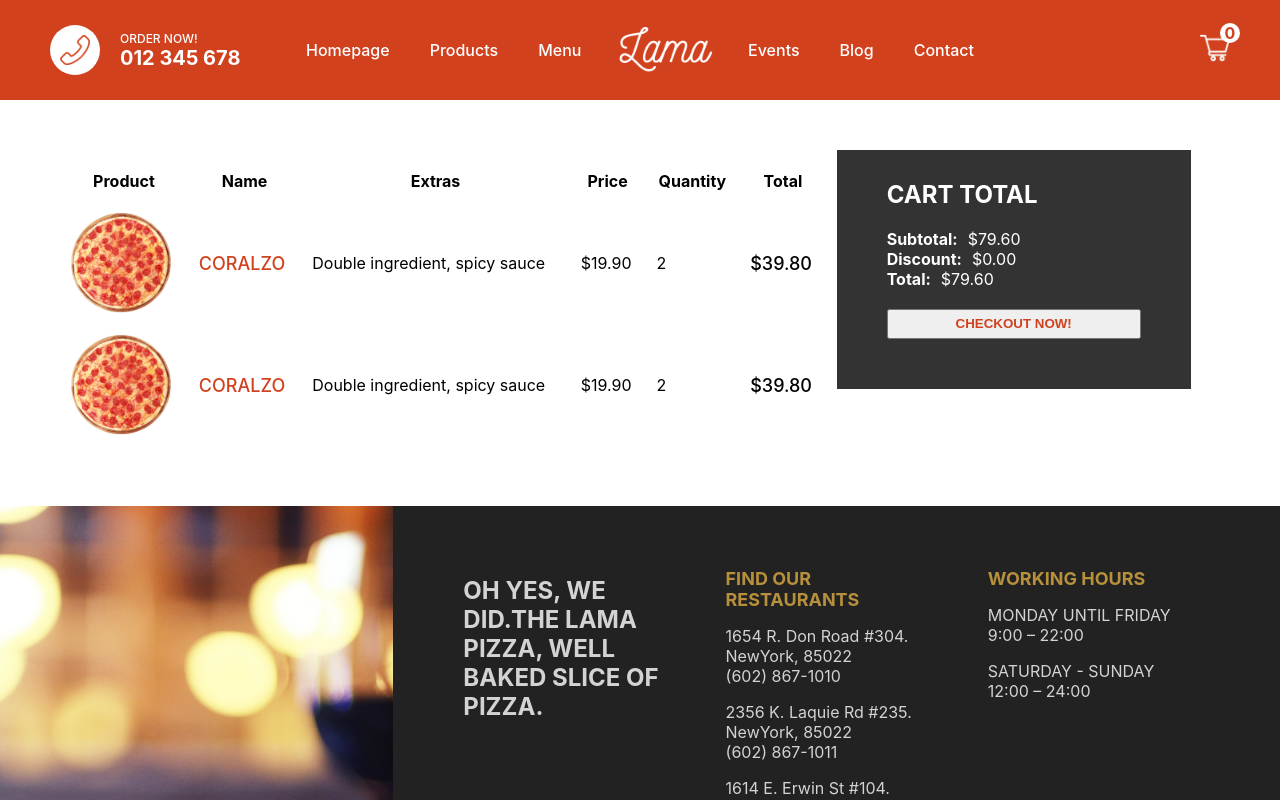
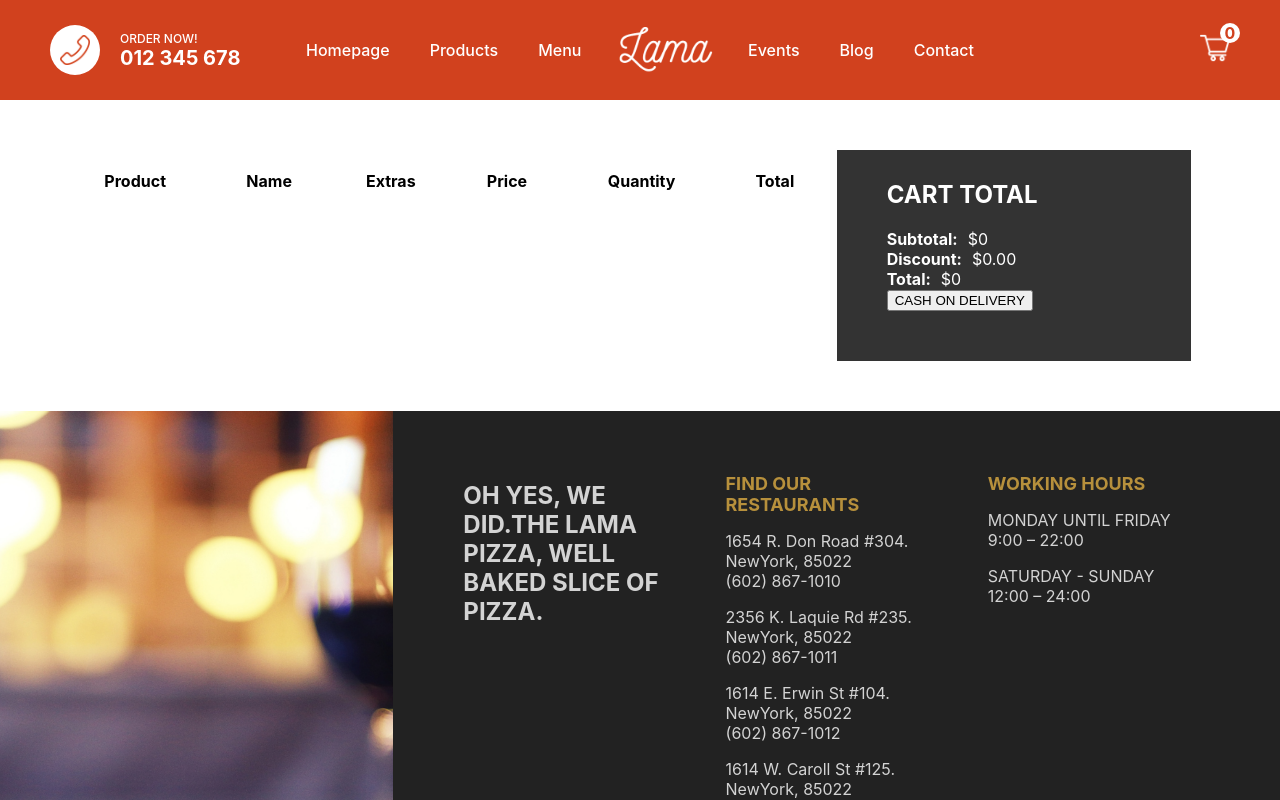
Before and after one commit to sakhawat9/restaurant, a Next.js app: page /cart in a window 1280 px wide. Both pictures are taken after a click on the button "CHECKOUT NOW!". Shown: the top 800 px of the page. Built offline with nearby package versions, Linux system fonts and the light colour scheme.

Commit message:
[ADD] cart

```diff
--- a/components/Navbar.jsx
+++ b/components/Navbar.jsx
@@ -1,4 +1,5 @@
 import Image from "next/image";
+import Link from "next/link";
 import { useSelector } from "react-redux";
 import styles from "../styles/Navbar.module.css";
 
@@ -26,12 +27,14 @@
           <li className={styles.listItem}>Contact</li>
         </ul>
       </div>
-      <div className={styles.item}>
-        <div className={styles.cart}>
-          <Image src="/img/cart.png" alt="" width="30px" height="30px" />
-          <div className={styles.counter}>{quantity}</div>
+      <Link href="/cart" passHref>
+        <div className={styles.item}>
+          <div className={styles.cart}>
+            <Image src="/img/cart.png" alt="" width="30px" height="30px" />
+            <div className={styles.counter}>{quantity}</div>
+          </div>
         </div>
-      </div>
+      </Link>
     </div>
   );
 };
--- a/package.json
+++ b/package.json
@@ -9,6 +9,7 @@
     "lint": "next lint"
   },
   "dependencies": {
+    "@paypal/react-paypal-js": "^7.5.1",
     "@reduxjs/toolkit": "^1.7.1",
     "axios": "^0.25.0",
     "mongoose": "^6.1.8",
--- a/pages/cart.jsx
+++ b/pages/cart.jsx
@@ -1,11 +1,100 @@
+/* eslint-disable react-hooks/exhaustive-deps */
+import {
+  PayPalButtons, PayPalScriptProvider, usePayPalScriptReducer
+} from "@paypal/react-paypal-js";
+import axios from "axios";
 import Image from "next/image";
+import { useRouter } from "next/router";
+import { useEffect, useState } from "react";
+import { useDispatch, useSelector } from "react-redux";
+// import OrderDetail from "../components/OrderDetail";
+import { reset } from "../redux/cartSlice";
 import styles from "../styles/Cart.module.css";
 
 const Cart = () => {
+  const cart = useSelector((state) => state.cart);
+  const [open, setOpen] = useState(false);
+  const [cash, setCash] = useState(false);
+  const amount = cart.total;
+  const currency = "USD";
+  const style = { layout: "vertical" };
+  const dispatch = useDispatch();
+  const router = useRouter();
+
+  const createOrder = async (data) => {
+    try {
+      const res = await axios.post("http://localhost:3000/api/orders", data);
+      if (res.status === 201) {
+        dispatch(reset());
+        router.push(`/orders/${res.data._id}`);
+      }
+    } catch (err) {
+      console.log(err);
+    }
+  };
+
+  // Custom component to wrap the PayPalButtons and handle currency changes
+  const ButtonWrapper = ({ currency, showSpinner }) => {
+    // usePayPalScriptReducer can be use only inside children of PayPalScriptProviders
+    // This is the main reason to wrap the PayPalButtons in a new component
+    const [{ options, isPending }, dispatch] = usePayPalScriptReducer();
+
+    useEffect(() => {
+      dispatch({
+        type: "resetOptions",
+        value: {
+          ...options,
+          currency: currency,
+        },
+      });
+    }, [currency, showSpinner]);
+
+    return (
+      <>
+        {showSpinner && isPending && <div className="spinner" />}
+        <PayPalButtons
+          style={style}
+          disabled={false}
+          forceReRender={[amount, currency, style]}
+          fundingSource={undefined}
+          createOrder={(data, actions) => {
+            return actions.order
+              .create({
+                purchase_units: [
+                  {
+                    amount: {
+                      currency_code: currency,
+                      value: amount,
+                    },
+                  },
+                ],
+              })
+              .then((orderId) => {
+                // Your code here after create the order
+                return orderId;
+              });
+          }}
+          onApprove={function (data, actions) {
+            return actions.order.capture().then(function (details) {
+              const shipping = details.purchase_units[0].shipping;
+              createOrder({
+                customer: shipping.name.full_name,
+                address: shipping.address.address_line_1,
+                total: cart.total,
+                method: 1,
+              });
+            });
+          }}
+        />
+      </>
+    );
+  };
+
   return (
     <div className={styles.container}>
       <div className={styles.left}>
         <table className={styles.table}>
+          <tbody>
             <tr className={styles.trTitle}>
               <th>Product</th>
               <th>Name</th>
@@ -14,11 +103,14 @@
               <th>Quantity</th>
               <th>Total</th>
             </tr>
-          <tr className={styles.tr}>
+          </tbody>
+          <tbody>
+            {cart.products.map((product) => (
+              <tr className={styles.tr} key={product._id}>
                 <td>
                   <div className={styles.imgContainer}>
                     <Image
-                  src="/img/pizza.png"
+                      src={product.img}
                       layout="fill"
                       objectFit="cover"
                       alt=""
@@ -26,69 +118,71 @@
                   </div>
                 </td>
                 <td>
-              <span className={styles.name}>CORALZO</span>
+                  <span className={styles.name}>{product.title}</span>
                 </td>
                 <td>
                   <span className={styles.extras}>
-                Double ingredient, spicy sauce
+                    {product.extras.map((extra) => (
+                      <span key={extra._id}>{extra.text}, </span>
+                    ))}
                   </span>
                 </td>
                 <td>
-              <span className={styles.price}>$19.90</span>
+                  <span className={styles.price}>${product.price}</span>
                 </td>
                 <td>
-              <span className={styles.quantity}>2</span>
+                  <span className={styles.quantity}>{product.quantity}</span>
                 </td>
                 <td>
-              <span className={styles.total}>$39.80</span>
+                  <span className={styles.total}>
+                    ${product.price * product.quantity}
+                  </span>
                 </td>
               </tr>
-          <tr className={styles.tr}>
-            <td>
-              <div className={styles.imgContainer}>
-                <Image
-                  src="/img/pizza.png"
-                  layout="fill"
-                  objectFit="cover"
-                  alt=""
-                />
-              </div>
-            </td>
-            <td>
-              <span className={styles.name}>CORALZO</span>
-            </td>
-            <td>
-              <span className={styles.extras}>
-                Double ingredient, spicy sauce
-              </span>
-            </td>
-            <td>
-              <span className={styles.price}>$19.90</span>
-            </td>
-            <td>
-              <span className={styles.quantity}>2</span>
-            </td>
-            <td>
-              <span className={styles.total}>$39.80</span>
-            </td>
-          </tr>
+            ))}
+          </tbody>
         </table>
       </div>
       <div className={styles.right}>
         <div className={styles.wrapper}>
           <h2 className={styles.title}>CART TOTAL</h2>
           <div className={styles.totalText}>
-            <b className={styles.totalTextTitle}>Subtotal:</b>$79.60
+            <b className={styles.totalTextTitle}>Subtotal:</b>${cart.total}
           </div>
           <div className={styles.totalText}>
             <b className={styles.totalTextTitle}>Discount:</b>$0.00
           </div>
           <div className={styles.totalText}>
-            <b className={styles.totalTextTitle}>Total:</b>$79.60
+            <b className={styles.totalTextTitle}>Total:</b>${cart.total}
           </div>
-          <button className={styles.button}>CHECKOUT NOW!</button>
+          {open ? (
+            <div className={styles.paymentMethods}>
+              <button
+                className={styles.payButton}
+                onClick={() => setCash(true)}
+              >
+                CASH ON DELIVERY
+              </button>
+              <PayPalScriptProvider
+                options={{
+                  "client-id":
+                    "ATTL8fDJKfGzXNH4VVuDy1qW4_Jm8S0sqmnUTeYtWpqxUJLnXIn90V8YIGDg-SNPaB70Hg4mko_fde4-",
+                  components: "buttons",
+                  currency: "USD",
+                  "disable-funding": "credit,card,p24",
+                }}
+              >
+                <ButtonWrapper currency={currency} showSpinner={false} />
+              </PayPalScriptProvider>
+            </div>
+          ) : (
+            <button onClick={() => setOpen(true)} className={styles.button}>
+              CHECKOUT NOW!
+            </button>
+          )}
         </div>
       </div>
+      {/* {cash && <OrderDetail total={cart.total} createOrder={createOrder} />} */}
     </div>
   );
 };
```
Also changed, not shown: 2 other files (tests, documents, lock files or other folders). Lines whose indentation alone changed are shown as unchanged.
